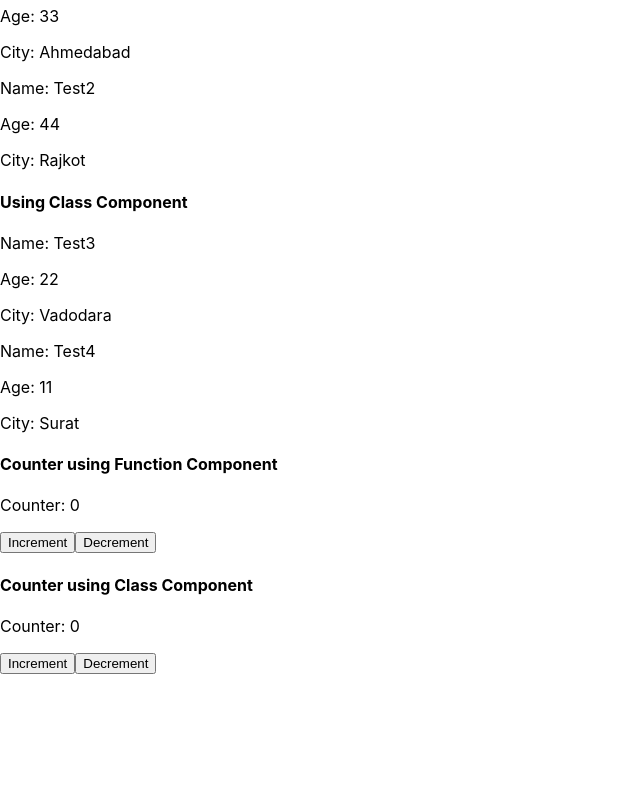
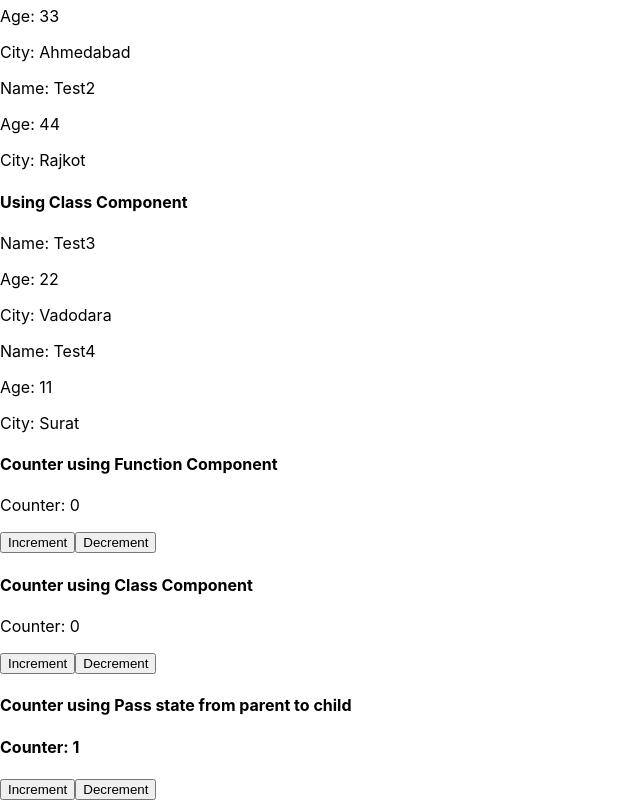
Before and after one commit to nikunjp-tatva/react-training, a React (Create React App) app: page / in a window 1280 px wide. Shown: the part 194-994 px from the top of the page, without its empty margins (0-640 px from the left). Before the commit the page ends 868 px from the top, so only its background shows below. Built offline with nearby package versions, Linux system fonts and the light colour scheme.

Commit message:
Pass state from parent to child through props

```diff
--- a/src/App.js
+++ b/src/App.js
@@ -2,6 +2,7 @@ import Parent from "./components/class/Parent";
 import StateClass from "./components/class/StateClass";
 import JSXComponent from "./components/functional/JSXComponent";
 import ParentProp from "./components/functional/ParentProp";
+import PassState from "./components/functional/PassState";
 import State from "./components/functional/State";
 
 function App() {
@@ -18,6 +19,8 @@ function App() {
         <State />
         <h4>Counter using Class Component</h4>
         <StateClass />
+        <h4>Counter using Pass state from parent to child</h4>
+        <PassState />
       </header>
     </div>
   );
--- a/src/components/class/Child.js
+++ b/src/components/class/Child.js
@@ -1,4 +1,4 @@
-import { Component } from "react";
+import React, { Component } from "react";
 
 class Child extends Component {
   render() {
--- a/src/components/class/Parent.jsx
+++ b/src/components/class/Parent.jsx
@@ -1,4 +1,4 @@
-import { Component } from "react";
+import React, { Component } from "react";
 import Child from "./Child";
 
 class Parent extends Component {
--- a/src/components/class/StateClass.js
+++ b/src/components/class/StateClass.js
@@ -1,6 +1,6 @@
-import React from "react";
+import React, { Component } from "react";
 
-class StateClass extends React.Component {
+class StateClass extends Component {
   constructor() {
     super();
     this.state = { counter: 0 };
--- /dev/null
+++ b/src/components/functional/PassState.js
@@ -0,0 +1,35 @@
+import React, { useState } from "react";
+
+const Child = (props) => {
+  return (
+    <div>
+      <h4> Counter: {props.counter}</h4>
+      <div>
+        <button onClick={props.incrementCounter}>Increment</button>
+        <button onClick={props.decrementCounter}>Decrement</button>
+      </div>
+    </div>
+  );
+};
+
+const Parent = () => {
+  const [counter, setCounter] = useState(1);
+
+  const incrementCounter = () => {
+    setCounter((prev) => prev + 1);
+  };
+
+  const decrementCounter = () => {
+    setCounter((prev) => (prev ? prev - 1 : prev));
+  };
+  return (
+    <Child
+      counter={counter}
+      incrementCounter={incrementCounter}
+      decrementCounter={decrementCounter}
+    />
+  );
+};
+
+const PassState = () => <Parent />;
+export default PassState;
```
